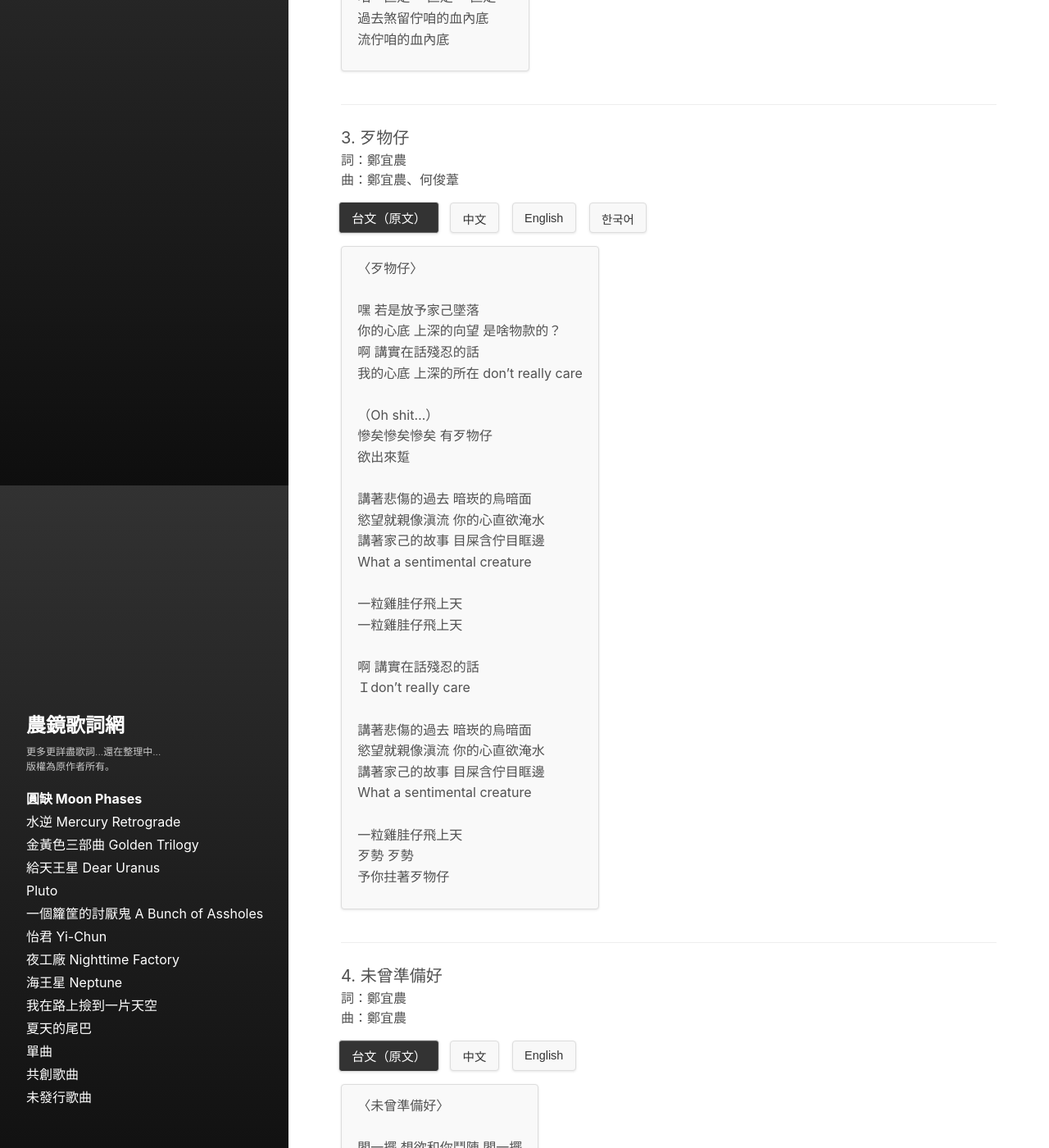
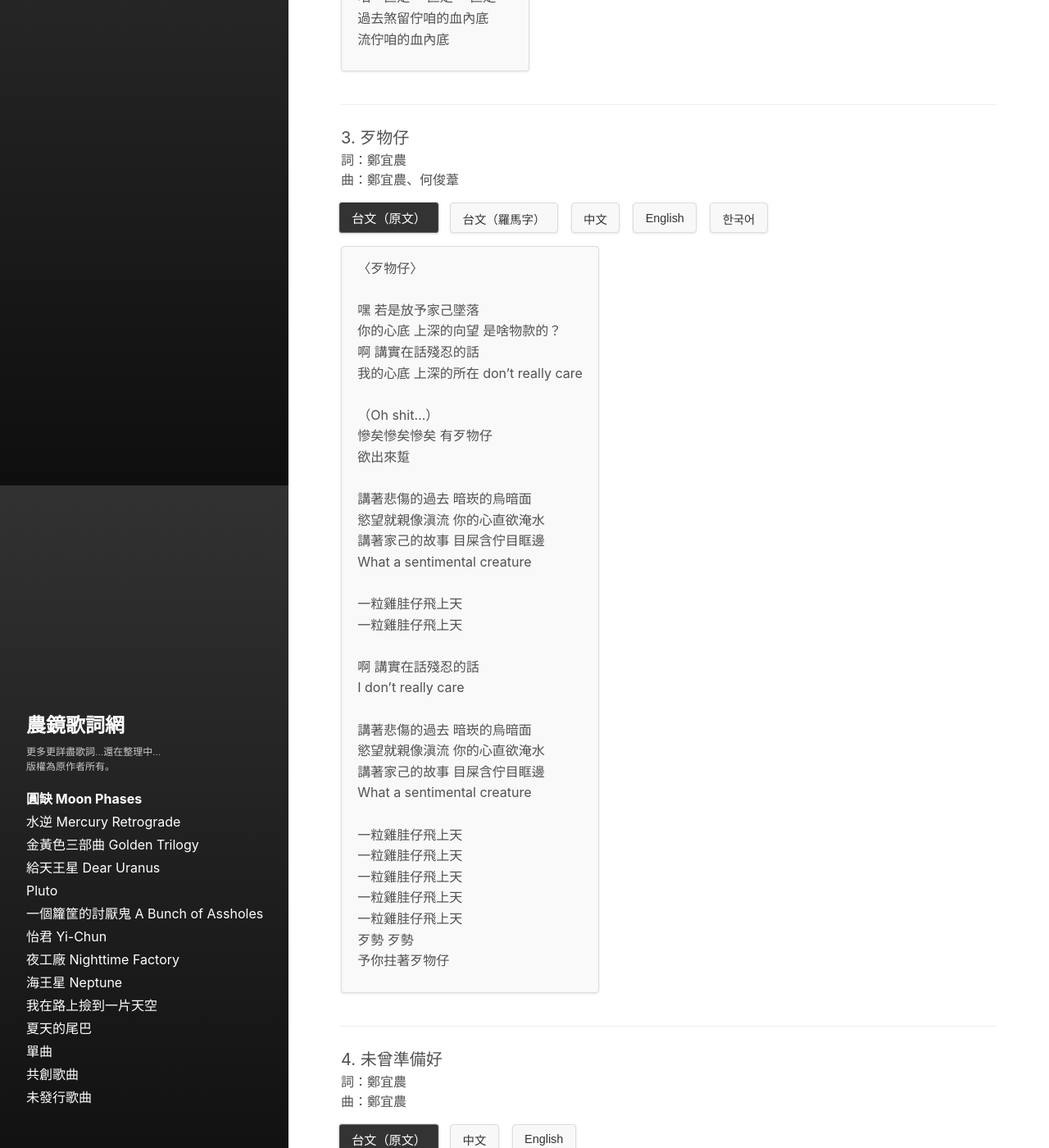
Before and after one commit to ennocheng/lyrics, a Jekyll site: the page built from _albums/moon-phases.md, in a window 1280 px wide and 1400 px high, scrolled down 3008 px. Shown: the whole window at 82% size. Built offline with Jekyll 4.4.1, drawn with Linux system fonts in a browser that asks for light colours; part of the change alters nothing that is shown.

Commit message:
add ja in the bad things

```diff
--- a/_data/albums/moon-phases.yml
+++ b/_data/albums/moon-phases.yml
@@ -622,7 +622,7 @@ songs:
         一粒雞胿仔飛上天
 
         啊 講實在話殘忍的話
-        Ｉdon’t really care
+        I don’t really care
 
         講著悲傷的過去 暗崁的烏暗面
         慾望就親像滇流 你的心直欲淹水
@@ -630,8 +630,49 @@ songs:
         What a sentimental creature
 
         一粒雞胿仔飛上天
+        一粒雞胿仔飛上天
+        一粒雞胿仔飛上天
+        一粒雞胿仔飛上天
+        一粒雞胿仔飛上天
         歹勢 歹勢
         予你拄著歹物仔
+      tl: |
+        〈Pháiⁿ-mi̍h-á〉
+
+        Heh, nā-sī pàng hō͘ ka-kī tūi-lo̍h
+        Lí ê sim-té siōng chhim ê ǹg-bāng sī sáⁿ-mi̍h-khoán--ê？
+        Ah, kóng si̍t-chāi-ōe chân-jím ê ōe
+        Góa ê sim-té siōng chhim ê só͘-chāi don’t really care
+
+        (Oh shit...)
+        Chhám--ah chhám--ah chhám--ah
+        ū pháiⁿ-mi̍h-á
+        Beh chhut-lâi se̍h
+
+        Kóng-tio̍h pi-siong ê kòe-khì, àm-khàm ê o͘-àm-bīn
+        Io̍k-bōng tiō chhin-chhiūⁿ tīⁿ-lâu, lí ê sim ti̍t-beh im-chúi
+        Kóng-tio̍h ka-kī ê kò͘-sū, ba̍k-sái kâm tī ba̍k-kho͘-piⁿ
+        What a sentimental creature
+
+        Chi̍t lia̍p ke-kui-á poe chiūⁿ thiⁿ
+        Chi̍t lia̍p ke-kui-á poe chiūⁿ thiⁿ
+        Chi̍t lia̍p ke-kui-á poe chiūⁿ thiⁿ
+
+        Ah, kóng si̍t-chāi-ōe chân-jím ê ōe
+        I don’t really care
+
+        Kóng-tio̍h pi-siong ê kòe-khì, àm-khàm ê o͘-àm-bīn
+        Io̍k-bōng tiō chhin-chhiūⁿ tīⁿ-lâu, lí ê sim ti̍t-beh im-chúi
+        Kóng-tio̍h ka-kī ê kò͘-sū, ba̍k-sái kâm tī ba̍k-kho͘-piⁿ
+        What a sentimental creature
+
+        Chi̍t lia̍p ke-kui-á poe chiūⁿ thiⁿ
+        Chi̍t lia̍p ke-kui-á poe chiūⁿ thiⁿ
+        Chi̍t lia̍p ke-kui-á poe chiūⁿ thiⁿ
+        Chi̍t lia̍p ke-kui-á poe chiūⁿ thiⁿ
+        Chi̍t lia̍p ke-kui-á poe chiūⁿ thiⁿ
+        Pháiⁿ-sè pháiⁿ-sè
+        Hō͘ lí tú-tio̍h pháiⁿ-mi̍h-á
       zh: |
         〈壞東西〉
 
@@ -651,15 +692,20 @@ songs:
 
         一顆氣球飛向天
         一顆氣球飛向天
+        一顆氣球飛向天
 
         啊 說實在話 殘忍的話
-        Ｉdon’t really care
+        I don't really care
 
         講到悲傷的過去 暗藏的黑暗面
         慾望就像漲潮 你的心都要淹水了
         講到自己的故事 眼淚含在眼眶邊
         What a sentimental creature
 
+        一顆氣球飛向天
+        一顆氣球飛向天
+        一顆氣球飛向天
+        一顆氣球飛向天
         一顆氣球飛向天
         抱歉 抱歉
         讓你遇到壞東西
@@ -682,6 +728,7 @@ songs:
 
         A balloon is drifting up into the sky
         A balloon is drifting up into the sky
+        A balloon is drifting up into the sky
 
         Ah, speak the truth and say the cruel words
         I don’t really care
@@ -692,8 +739,48 @@ songs:
         What a sentimental creature
 
         A balloon is drifting up into the sky
+        A balloon is drifting up into the sky
+        A balloon is drifting up into the sky
+        A balloon is drifting up into the sky
+        A balloon is drifting up into the sky
         I’m sorry, so sorry
         For letting you come across the bad things
+      ja: |
+        〈悪い物〉
+
+        ねえ、もし自分が堕ちたままにしたら
+        心の奥底にある熱望って、どんなものなんだろう？
+        ああ、正直な話、残酷な話
+        心の奥底は、don’t really care（どうでもいいんだ）
+
+        （Oh shit…）
+        ああ、大変だ、大変だ 何か悪いものが
+        出てきそうだ
+
+        悲しい過去、隠された暗い側面を語り
+        欲望はまるで満ちる潮 心が溺れそうになる
+        自分の物語を語り、目のふちには涙が宿る
+        What a sentimental creature
+
+        ひとつの風船が空に舞い上がる
+        ひとつの風船が空に舞い上がる
+        ひとつの風船が空に舞い上がる
+
+        ああ、正直な話、残酷な話
+        I don’t really care
+
+        悲しい過去、隠された暗い側面を語り
+        欲望はまるで満ちる潮 心が溺れそうになる
+        自分の物語を語り、目のふちには涙が宿る
+        What a sentimental creature
+
+        ひとつの風船が空に舞い上がる
+        ひとつの風船が空に舞い上がる
+        ひとつの風船が空に舞い上がる
+        ひとつの風船が空に舞い上がる
+        ひとつの風船が空に舞い上がる
+        ごめん ごめん
+        悪い物に会わせられちゃった
       kr: |
         〈나쁜 것들〉
 
@@ -702,7 +789,7 @@ songs:
         아, 솔직히 잔인한 말이지만
         내 마음 깊은 곳에 don't really care
 
-        (Oh shit...)
+        （Oh shit…）
         큰일 났다, 큰일 났어, 나쁜 것들이
         밖으로 나올 참이야
 
@@ -713,6 +800,7 @@ songs:
 
         풍선 하나가 하늘로 날아가
         풍선 하나가 하늘로 날아가
+        풍선 하나가 하늘로 날아가
 
         아, 솔직히 잔인한 말이지만
         I don't really care
@@ -722,6 +810,10 @@ songs:
         자신의 이야기를 꺼내면 눈물이 눈가에 맺혀 흐르려 해
         What a sentimental creature
 
+        풍선 하나가 하늘로 날아가
+        풍선 하나가 하늘로 날아가
+        풍선 하나가 하늘로 날아가
+        풍선 하나가 하늘로 날아가
         풍선 하나가 하늘로 날아가
         미안해 미안해
         나쁜 것을 만나게 해서
```
